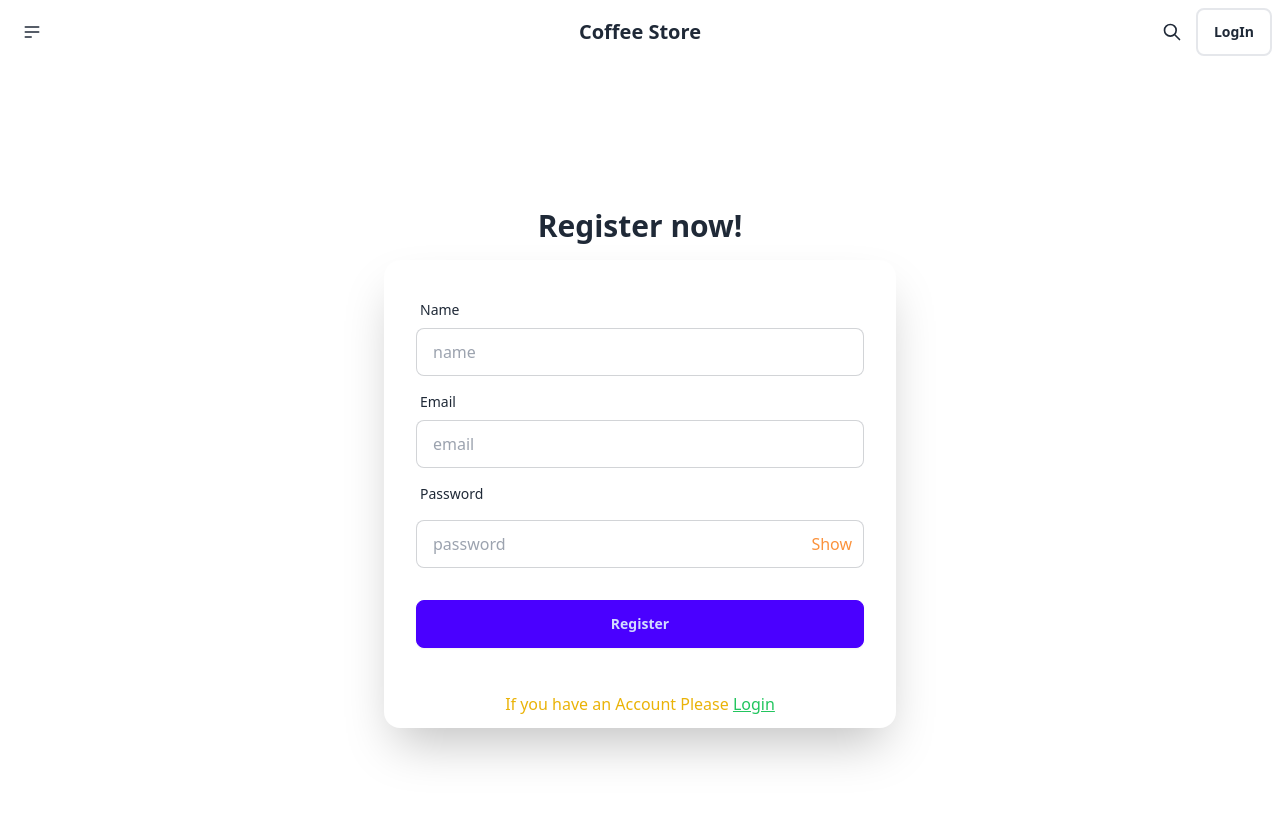
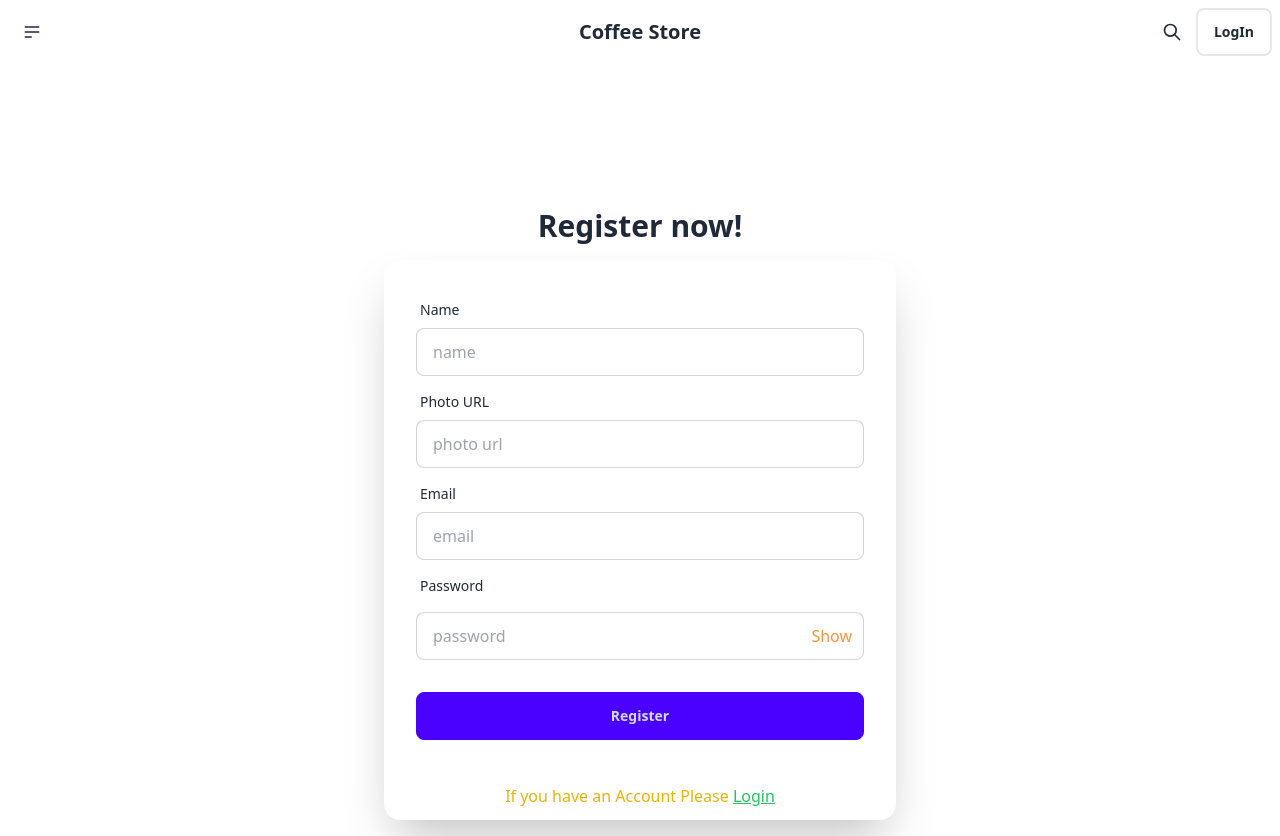
Before and after one commit to Jubayerhusain/coffee-store-client-site, a React (Vite) app: page /register in a window 1280 px wide. Before the commit the page ends 800 px from the top, so only its background shows below. Built offline with nearby package versions, Linux system fonts and the light colour scheme.

Commit message:
register form update to added user photo url

```diff
--- a/src/components/LogInnAndRegister/Register.jsx
+++ b/src/components/LogInnAndRegister/Register.jsx
@@ -8,10 +8,11 @@ function Register() {
   const hundleRegister = (event) => {
     event.preventDefault();
     const name = event.target.name.value;
+    const photo = event.target.photo.value;
     const email = event.target.email.value;
     const password = event.target.password.value;
 
-    console.log(name, email, password);
+    console.log(name,photo, email, password);
     // createUser(email, password)
     //   .then((res) => {
     //     console.log(res.user);
@@ -37,6 +38,18 @@ function Register() {
                   type="text"
                   name="name"
                   placeholder="name"
+                  className="input input-bordered"
+                  required
+                />
+              </div>
+              <div className="form-control">
+                <label className="label">
+                  <span className="label-text">Photo URL</span>
+                </label>
+                <input
+                  type="text"
+                  name="photo"
+                  placeholder="photo url"
                   className="input input-bordered"
                   required
                 />
```
